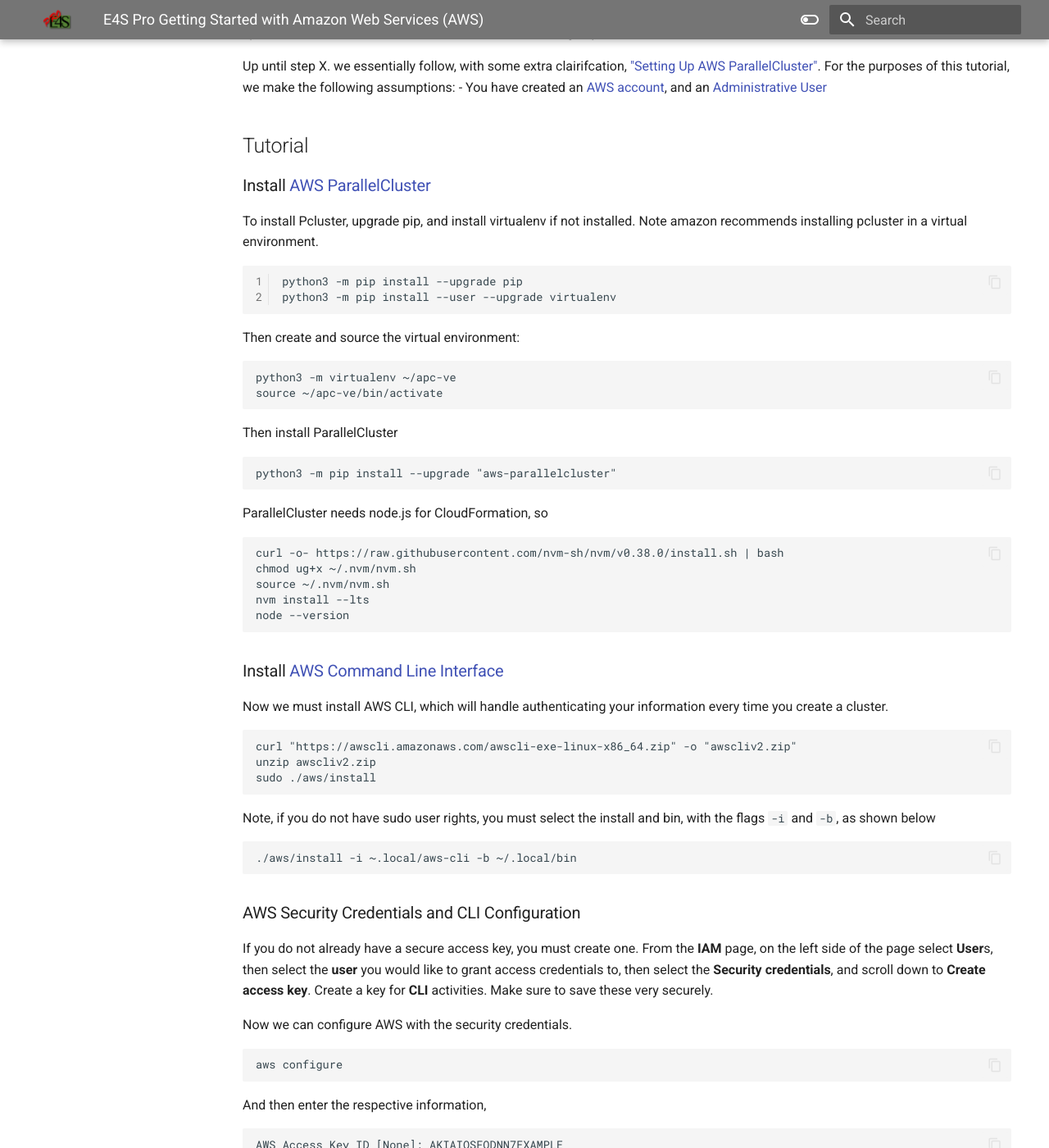
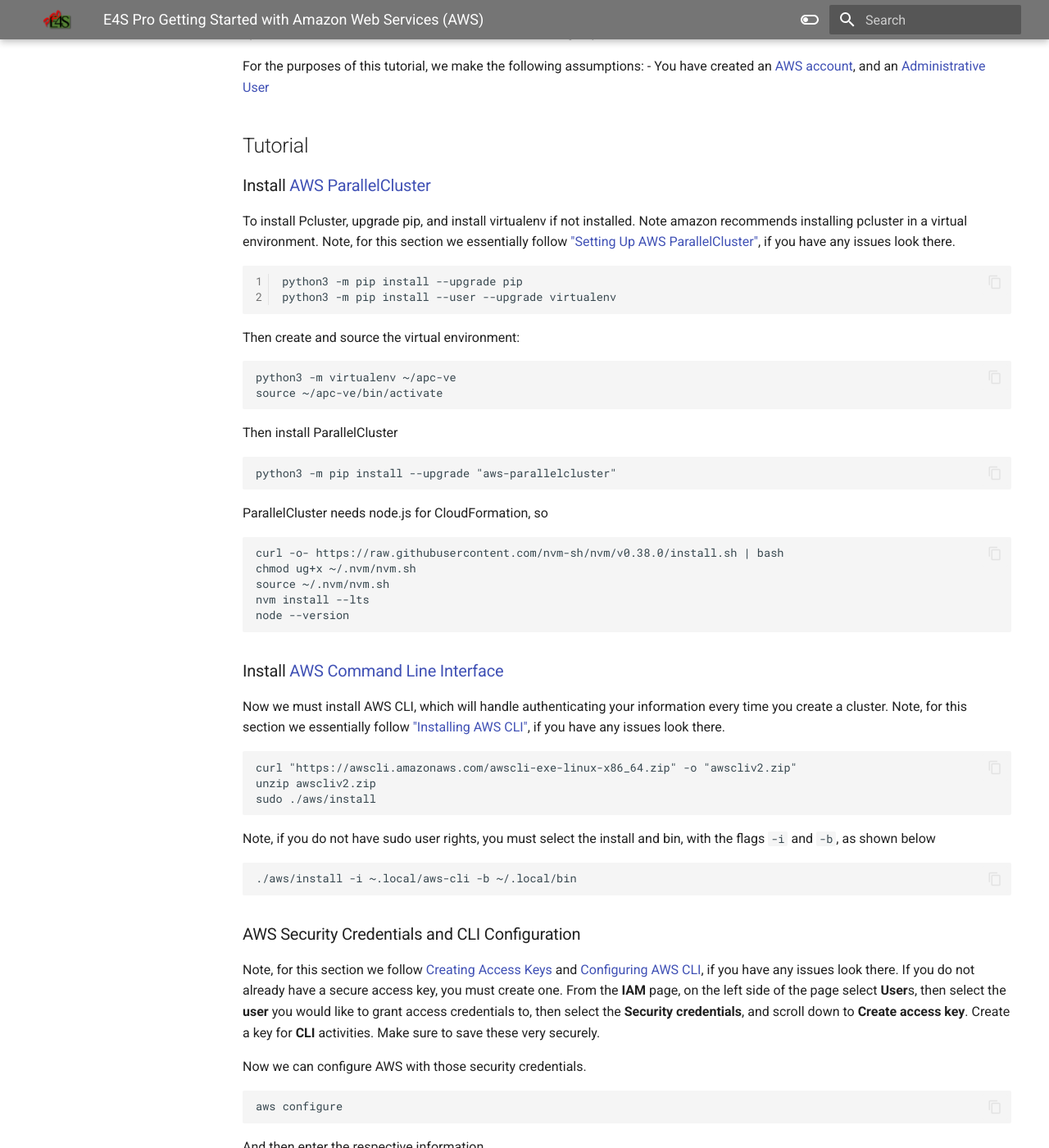
Before and after one commit to ParaToolsInc/ParaToolsPro, an MkDocs documentation site: the page built from docs/AWS/getting-started-AWS.md, in a window 1280 px wide and 1400 px high, scrolled down 303 px. Shown: the whole window at 82% size. Built offline with MkDocs 1.6.1 and Material for MkDocs 9.7.7, drawn with Linux system fonts in a browser that asks for light colours; some of the changed text lies outside the part shown.

Commit message:
Update getting-started-AWS.md

````diff
--- a/docs/AWS/getting-started-AWS.md
+++ b/docs/AWS/getting-started-AWS.md
@@ -4,13 +4,13 @@
 
 In this tutorial we will show you how to launch an HPC cluster on AWS. You will use the command line tools, AWS CLI, and AWS ParallelCluster to create a .yaml file that describes your head-node, and the cluster-nodes. It will then launch a head-node that can spawn EC2 instances that are linked with EFA networking capabilities.
 
-Up until step X. we essentially follow, with some extra clairifcation, ["Setting Up AWS ParallelCluster"][1]. For the purposes of this tutorial, we make the following assumptions:
+For the purposes of this tutorial, we make the following assumptions:
 - You have created an [AWS account][5], and an [Administrative User][4]
 
 ## Tutorial
 
 ### Install [AWS ParallelCluster][1]
-To install Pcluster, upgrade pip, and install virtualenv if not installed. Note amazon recommends installing pcluster in a virtual environment.
+To install Pcluster, upgrade pip, and install virtualenv if not installed. Note amazon recommends installing pcluster in a virtual environment.  Note, for this section we essentially follow ["Setting Up AWS ParallelCluster"][1], if you have any issues look there.
 
 ``` bash linenums="1"
 python3 -m pip install --upgrade pip
@@ -38,7 +38,7 @@
 ```
 
 ### Install [AWS Command Line Interface][3]
-Now we must install AWS CLI, which will handle authenticating your information every time you create a cluster.
+Now we must install AWS CLI, which will handle authenticating your information every time you create a cluster. Note, for this section we essentially follow ["Installing AWS CLI"][9], if you have any issues look there.
 ```
 curl "https://awscli.amazonaws.com/awscli-exe-linux-x86_64.zip" -o "awscliv2.zip"
 unzip awscliv2.zip
@@ -50,9 +50,10 @@
 ```
 
 ### AWS Security Credentials and CLI Configuration
+Note, for this section we follow [Creating Access Keys][11] and [Configuring AWS CLI][10], if you have any issues look there.
 If you do not already have a secure access key, you must create one. From the **IAM** page, on the left side of the page select **User**s, then select the **user** you would like to grant access credentials to, then select the **Security credentials**, and scroll down to **Create access key**. Create a key for **CLI** activities. Make sure to save these very securely.
 
-Now we can configure AWS with the security credentials.
+Now we can configure AWS with those security credentials.
 ```
 aws configure
 ```
@@ -64,6 +65,7 @@
 Default output format [None]: json
 ```
 ### AWS EC2 Key Pair
+To perform cluster tasks, such as running and monitoring jobs, or managing users, you must be able to access the cluster head node. To verify you can access the head node instance using SSH, you must use an EC2 key pair.
 
 ### [AWS user policies][6]
 To create and manage clusters in an AWS account, AWS ParallelCluster requires permissions at two levels:
````
Also changed, not shown: other parts of docs/AWS/getting-started-AWS.md (+3 -0 lines).
